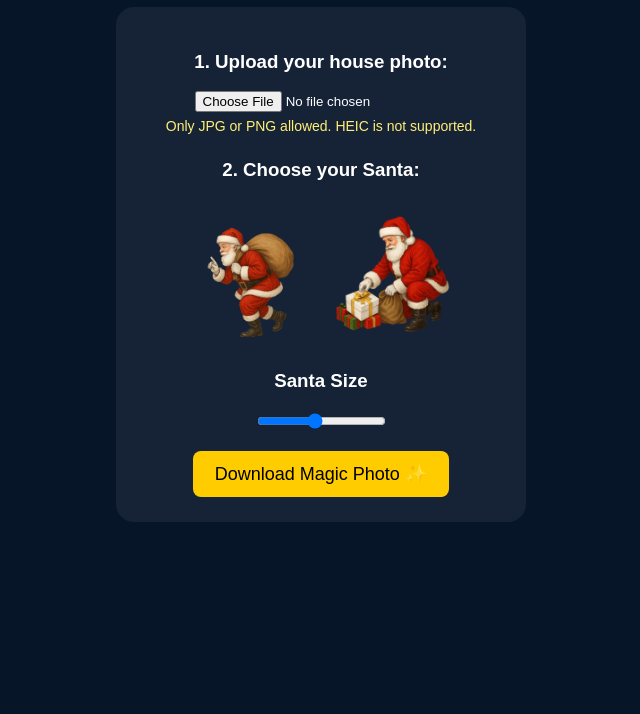
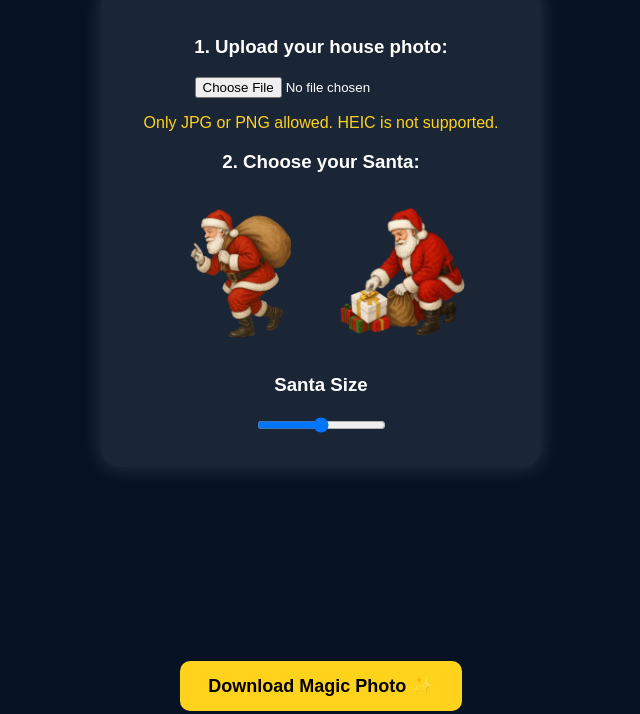
Before and after one commit to nihitmehta08/santastickercamera, a plain HTML site: page index.html in a window 1280 px wide. Shown: the part 102-816 px from the top of the page, without its empty margins (319-959 px from the left). Drawn offline with Linux system fonts and the light colour scheme.

Commit message:
Update index.html

```diff
--- a/index.html
+++ b/index.html
@@ -1,89 +1,76 @@
 <!DOCTYPE html>
 <html lang="en">
 <head>
-<meta charset="UTF-8" />
+<meta charset="UTF-8">
 <title>Santa In Your House 🎅✨</title>
-
 <style>
     body {
-    background: #071529;
+        margin: 0;
+        font-family: Arial, sans-serif;
+        background: #071225;
         color: white;
-    font-family: Arial, sans-serif;
         text-align: center;
-    padding-top: 20px;
     }
 
-  .card {
-    background: rgba(255,255,255,0.06);
-    padding: 25px;
+    .container {
+        margin-top: 30px;
+        background: rgba(255,255,255,0.08);
+        padding: 30px;
+        width: 380px;
+        margin-left: auto;
+        margin-right: auto;
         border-radius: 18px;
-    width: 360px;
-    margin: auto;
+        box-shadow: 0 0 20px rgba(255,255,255,0.15);
     }
 
     .santa-option {
-    width: 120px;
-    height: auto;
-    border-radius: 10px;
+        width: 140px;
+        height: 140px;
+        object-fit: contain;
+        cursor: pointer;
         margin: 10px;
-    cursor: pointer;
-    transition: transform .2s;
-  }
-  .santa-option:hover {
-    transform: scale(1.07);
     }
 
     #resultCanvas {
-    margin-top: 30px;
+        margin-top: 20px;
         max-width: 95%;
-    border-radius: 10px;
+        border-radius: 12px;
     }
 
-  input[type=file] {
-    color: white;
-  }
-
-  .warning {
-    color: #ffef77;
-    font-size: 14px;
-    margin-top: 6px;
+    .button {
+        background: #FFD21C;
+        color: black;
+        padding: 14px 28px;
+        font-size: 18px;
+        border-radius: 10px;
+        border: none;
+        cursor: pointer;
+        margin-top: 20px;
+        font-weight: bold;
     }
 </style>
 </head>
 
 <body>
+<h1>Santa In Your House 🤶✨📸</h1>
 
-<h1>Santa In Your House 🎅✨</h1>
+<div class="container">
+    <h3>1. Upload your house photo:</h3>
+    <input id="houseInput" type="file" accept="image/png, image/jpeg">
+    <p style="color:#FFD21C">Only JPG or PNG allowed. HEIC is not supported.</p>
 
-<div class="card">
-  <h3>1. Upload your house photo:</h3>
-
-  <input type="file" id="houseInput" accept="image/png, image/jpeg" />
-
-  <div class="warning">Only JPG or PNG allowed. HEIC is not supported.</div>
-
-  <h3 style="margin-top:25px;">2. Choose your Santa:</h3>
-
+    <h3>2. Choose your Santa:</h3>
     <img src="santa1.png" class="santa-option" onclick="selectSanta('santa1.png')">
     <img src="santa2.png" class="santa-option" onclick="selectSanta('santa2.png')">
 
     <h3>Santa Size</h3>
-  <input type="range" id="sizeSlider" min="20" max="200" value="100">
-
-  <br><br>
-
-  <button onclick="downloadImage()" style="
-    padding:12px 22px;
-    background:#ffcc00;
-    border:none;
-    border-radius:8px;
-    font-size:18px;
-    cursor:pointer;">
-    Download Magic Photo ✨
-  </button>
+    <input id="sizeSlider" type="range" min="20" max="140" value="80">
 </div>
 
 <canvas id="resultCanvas"></canvas>
+
+<br>
+<button class="button" onclick="downloadImage()">Download Magic Photo ✨</button>
 
 <script>
 let selectedSanta = null;
@@ -91,11 +78,11 @@ let uploadedImage = null;
 
 function selectSanta(file) {
     selectedSanta = file;
+    drawCanvas(); // ⭐ Instantly show Santa
 }
 
-document.getElementById('houseInput').addEventListener('change', function(e) {
+document.getElementById("houseInput").addEventListener("change", function(e) {
     const file = e.target.files[0];
-
     if (!file) return;
 
     if (!file.type.includes("png") && !file.type.includes("jpeg")) {
@@ -112,13 +99,14 @@ document.getElementById('houseInput').addEventListener('change', function(e) {
     reader.readAsDataURL(file);
 });
 
+document.getElementById("sizeSlider").addEventListener("input", drawCanvas);
+
 function drawCanvas() {
     if (!uploadedImage) return;
 
     const canvas = document.getElementById("resultCanvas");
     const ctx = canvas.getContext("2d");
 
-  // Resize uploaded photo to max 1400px wide
     const MAX_WIDTH = 1400;
     let width = uploadedImage.width;
     let height = uploadedImage.height;
@@ -137,11 +125,10 @@ function drawCanvas() {
         const santa = new Image();
         santa.onload = function() {
             const scale = document.getElementById("sizeSlider").value / 100;
-      const santaWidth = santa.width * scale;
-      const santaHeight = santa.height * scale;
+            const sw = santa.width * scale;
+            const sh = santa.height * scale;
 
-      // Draw Santa bottom-left
-      ctx.drawImage(santa, 20, height - santaHeight - 20, santaWidth, santaHeight);
+            ctx.drawImage(santa, 20, height - sh - 20, sw, sh);
         };
         santa.src = selectedSanta;
     }
```
Lines whose indentation alone changed are shown as unchanged.
